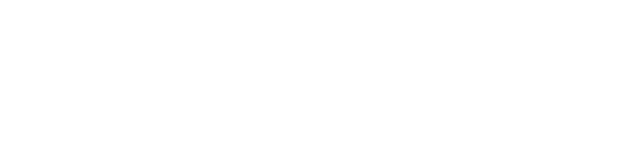
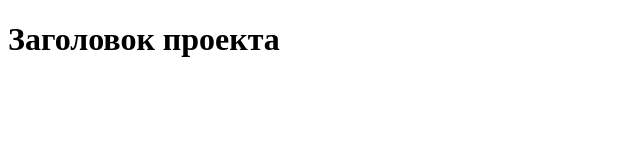
Before and after one commit to Laslold/goit-markup-hw-01, a plain HTML site: page index.html in a window 1280 px wide. Shown: the whole page, without its empty margins (0-640 px from the left). Drawn offline with Linux system fonts and the light colour scheme.

Commit message:
заголовок

```diff
--- a/index.html
+++ b/index.html
@@ -7,6 +7,6 @@
     <title>Homework1</title>
 </head>
 <body>
-
+   <h1>Заголовок проекта</h1>
 </body>
 </html>
```
